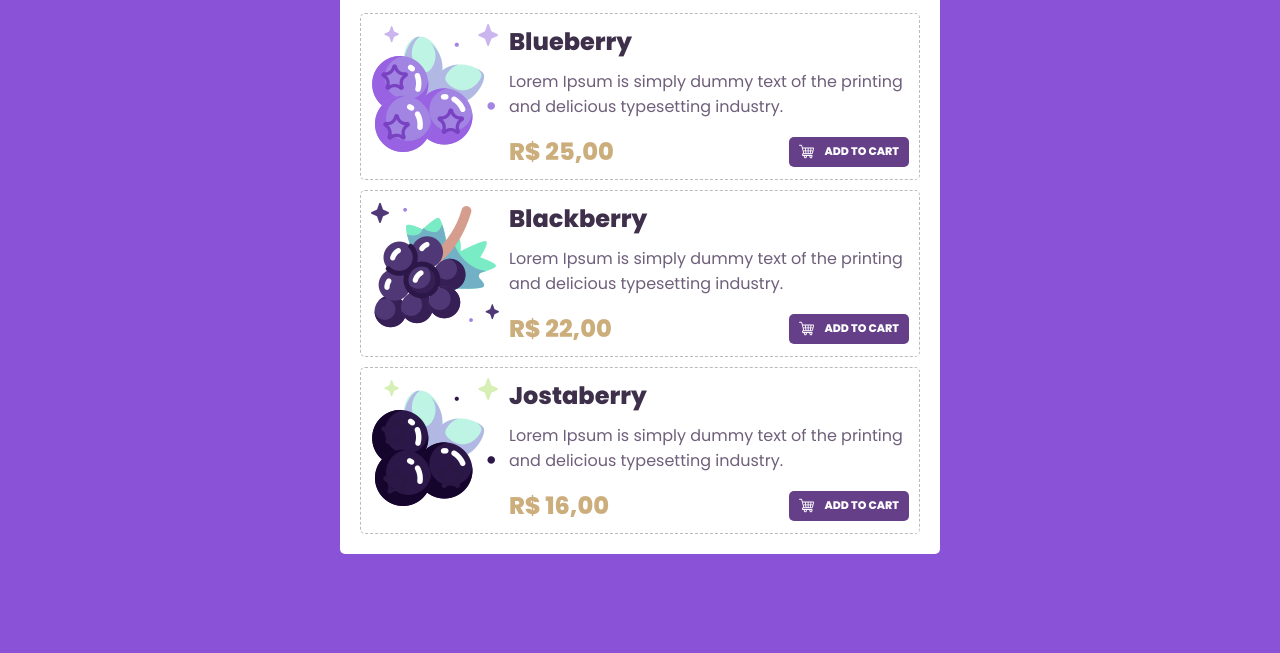
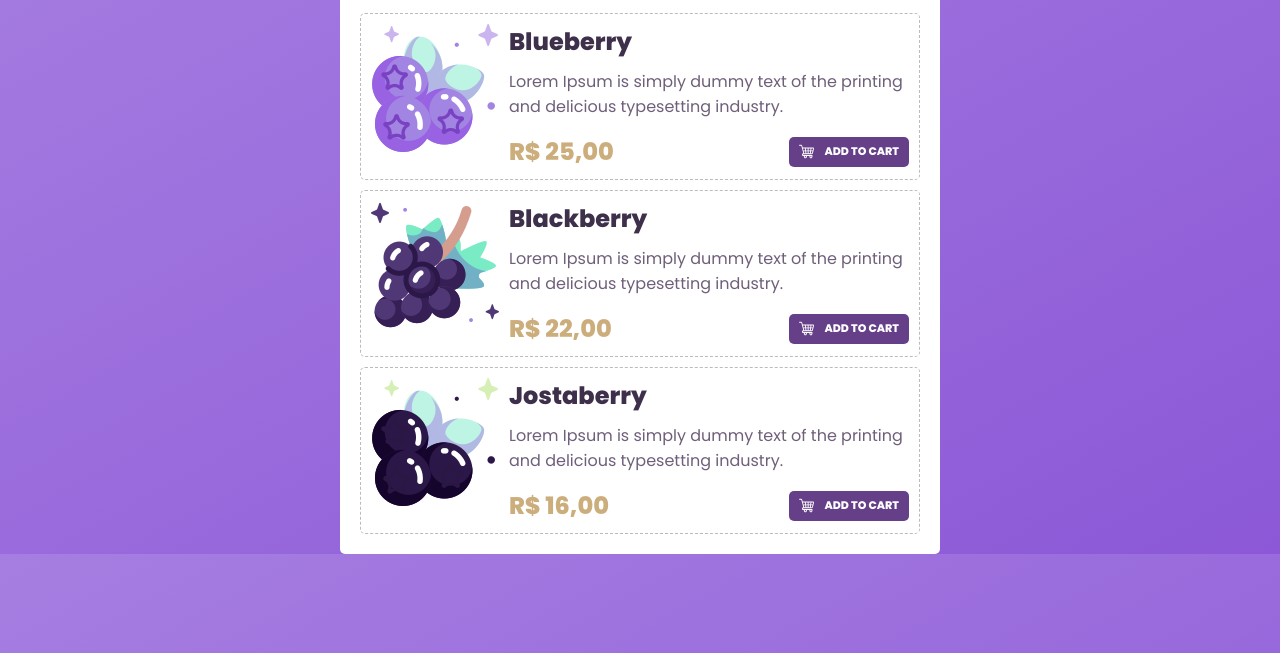
Before and after one commit to 4lex-passos/Shopping-Cart-with-React-Redux, a React app: page / in a window 1280 px wide. Shown: the part 147-800 px from the top of the page. Built offline with nearby package versions, Linux system fonts and the light colour scheme.

Commit message:
Update index.css

```diff
--- a/src/index.css
+++ b/src/index.css
@@ -8,7 +8,7 @@
     font-family: "Poppins", sans-serif;
 }
 body {
-    background-image: linear-gradient(20 , #a67ee1, #8c58d7);
+    background-image: linear-gradient(to bottom right , #a67ee1, #8c58d7);
     background-color: #8a53d7;
     display: flex;
     flex-wrap: wrap;
```
